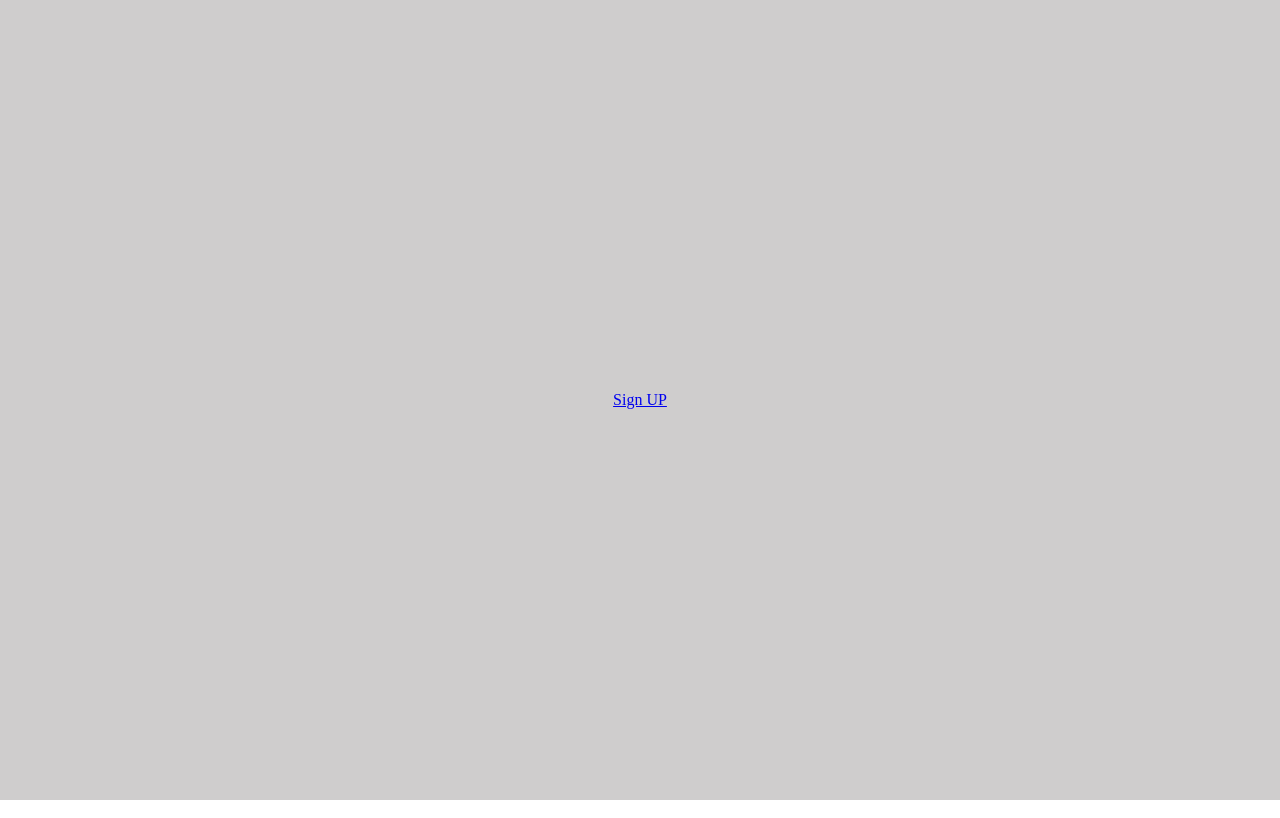
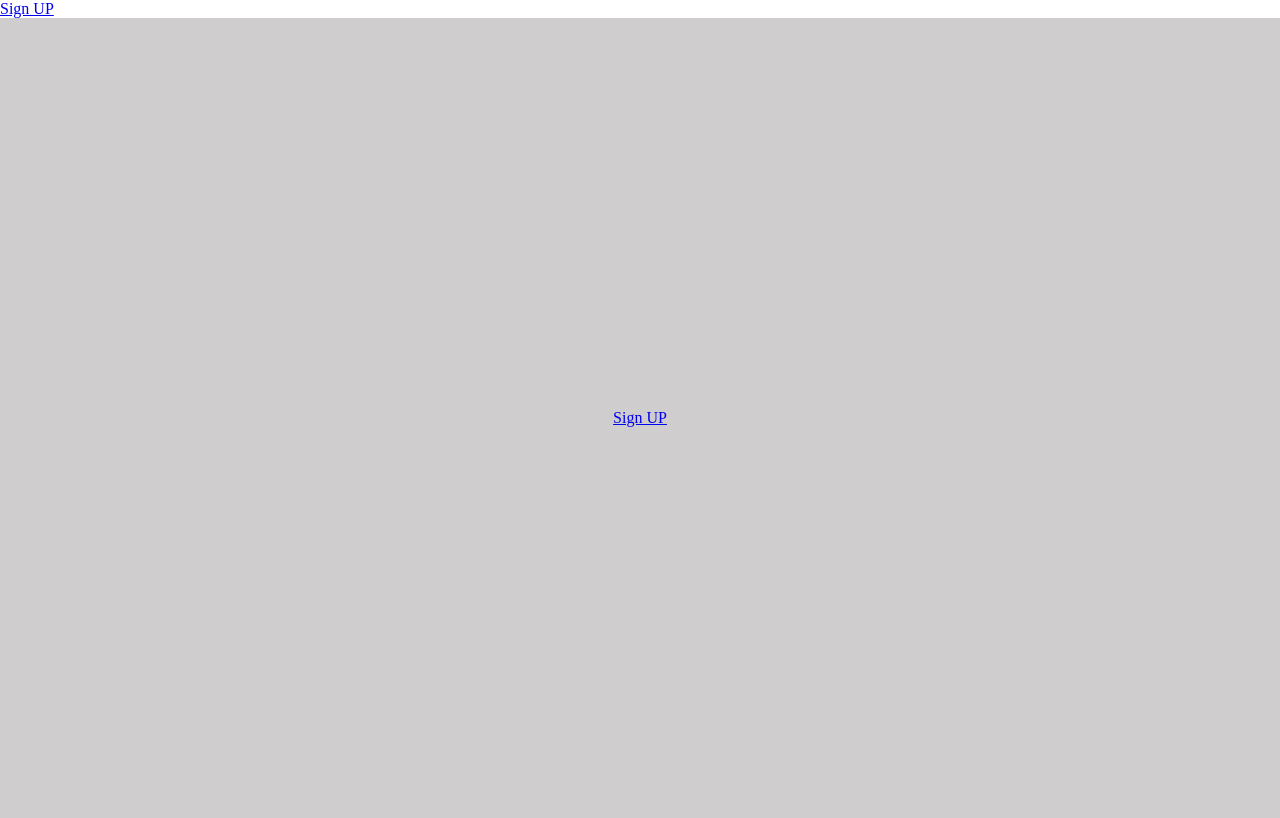
Before and after one commit to veronikos/23-redux, a React (Create React App) app: page / in a window 1280 px wide. Built offline with nearby package versions, Linux system fonts and the light colour scheme; a web font is replaced by a local one.

Commit message:
add link to signUp

```diff
--- a/src/App.js
+++ b/src/App.js
@@ -60,6 +60,9 @@ function App() {
 
   return (
     <Router>
+      <nav>
+        <Link to="/signUp">Sign UP</Link>
+      </nav>
       <Switch>
         <Route path="/" exact>
           <div className="App">
```
